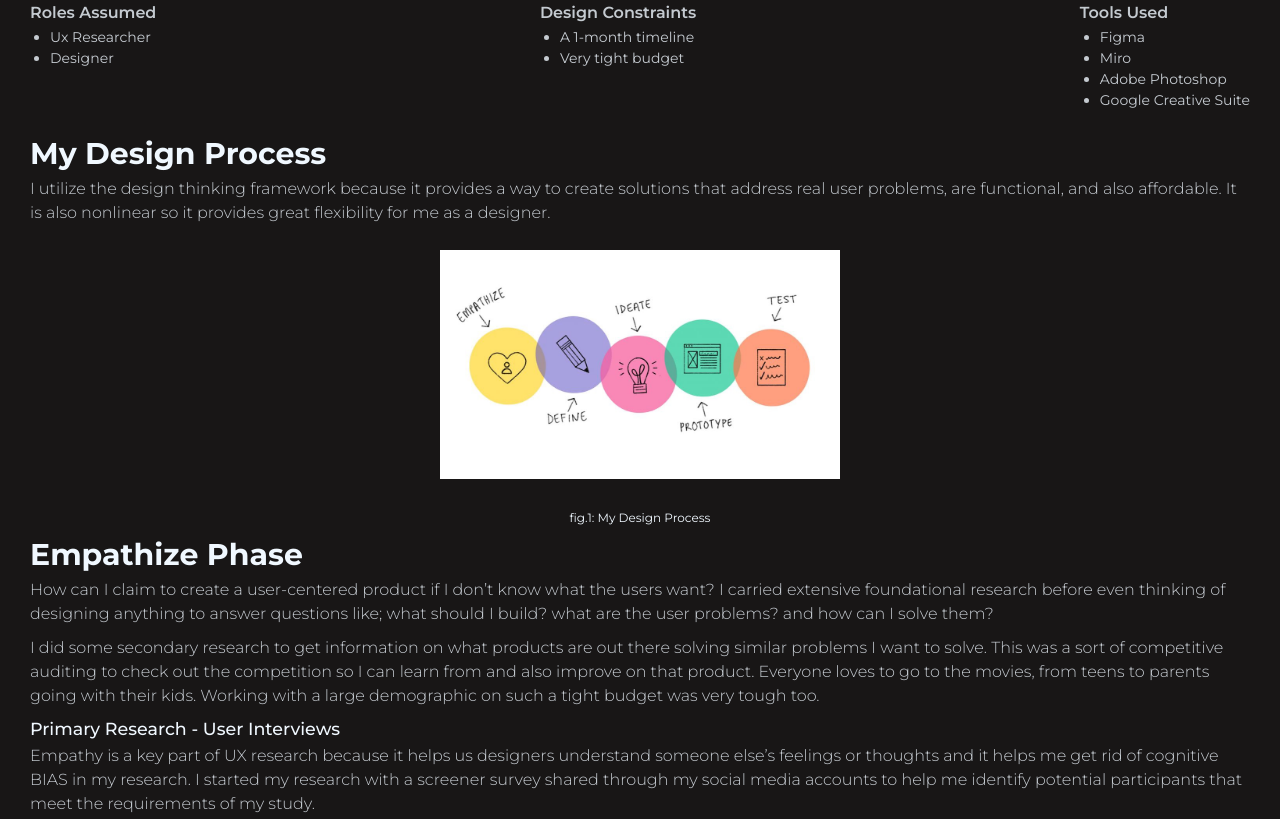
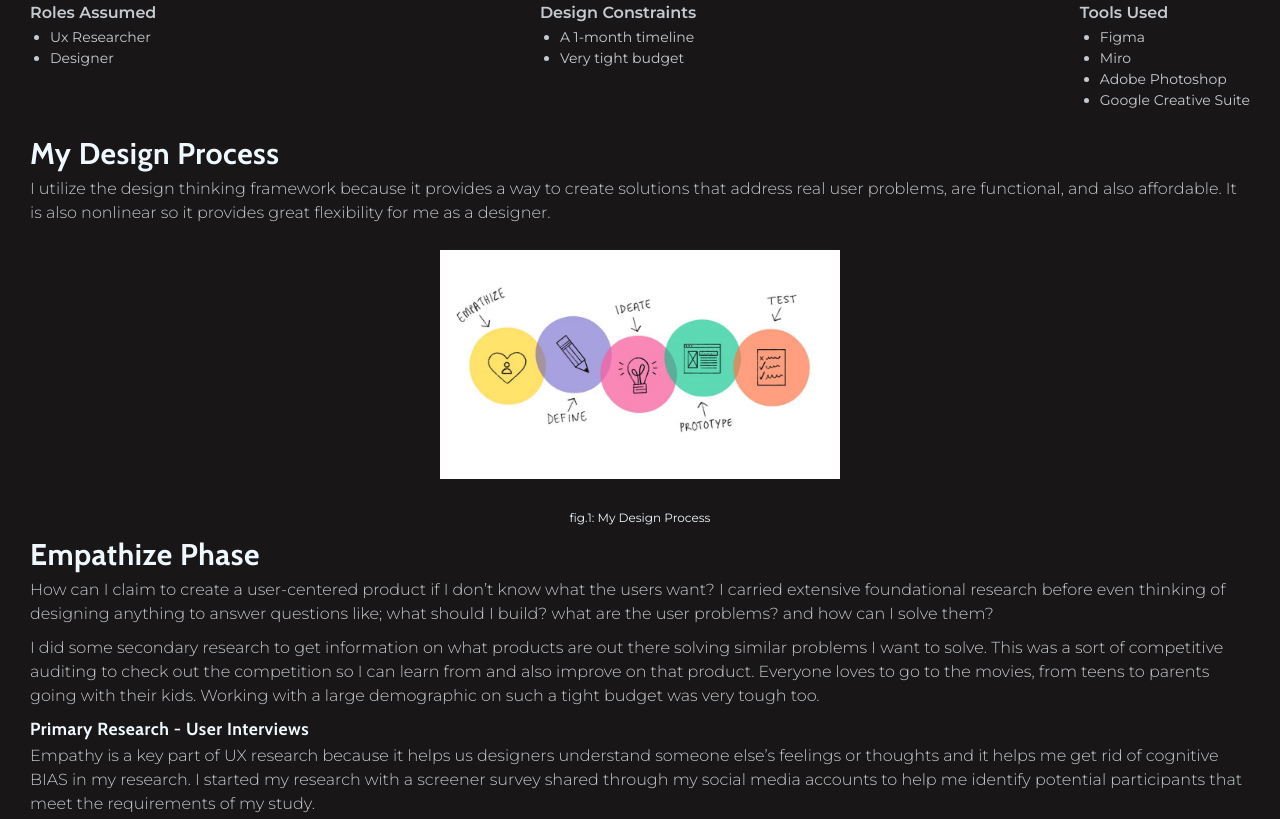
Before and after one commit to Devakinola/Portfolio, a website built with Parcel: page src/Project 1 (Design).html in a window 1280 px wide. Shown: the part 1407-2226 px from the top of the page. Built offline with nearby package versions, Linux system fonts and the light colour scheme; a web font is replaced by a local one.

Commit message:
heading font change

```diff
--- a/src/Case-Study.css
+++ b/src/Case-Study.css
@@ -1,3 +1,4 @@
+@import url("https://fonts.googleapis.com/css2?family=Cabin:ital,wght@0,400;0,500;0,600;0,700;1,400;1,500;1,600;1,700&display=swap");
 body {
   background-color: #181616;
 }
@@ -18,19 +19,19 @@ body {
 }
 
 .case-container h2 {
-  font-family: "Montserrat", sans-serif;
+  font-family: "Cabin", sans-serif;
   font-size: 3rem;
   font-weight: 700;
 }
 
 h3 {
-  font-family: "Montserrat", sans-serif;
+  font-family: "Cabin", sans-serif;
   font-size: 2.5rem;
   font-weight: 500;
 }
 
 .case-container .overview {
-  font-family: "Montserrat", sans-serif;
+  font-family: "Cabin", sans-serif;
   font-size: 20px;
   font-weight: 300;
   color: rgba(240, 248, 255, 0.8);
--- a/src/sass/base/_typography.scss
+++ b/src/sass/base/_typography.scss
@@ -1,8 +1,10 @@
 @import url('https://fonts.googleapis.com/css2?family=Courier+Prime&display=swap');
+@import url('https://fonts.googleapis.com/css2?family=Cabin:ital,wght@0,400;0,500;0,600;0,700;1,400;1,500;1,600;1,700&display=swap');
 
-h1 {
+h1, h2, h3 {
   font-weight: 800;
-  font-family: 'Courier Prime', monospace;
+  letter-spacing: 0.5px;
+  font-family: 'Cabin', sans-serif;
 }
 
 p,
```
Also changed, not shown: dist/index.html, 4 other files.
